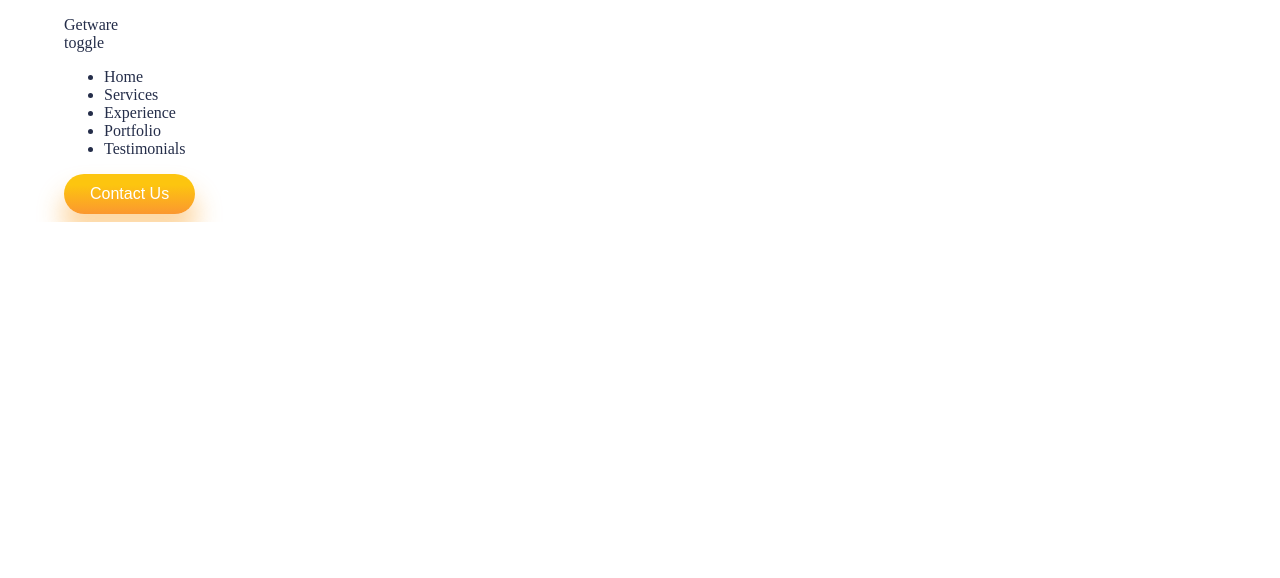
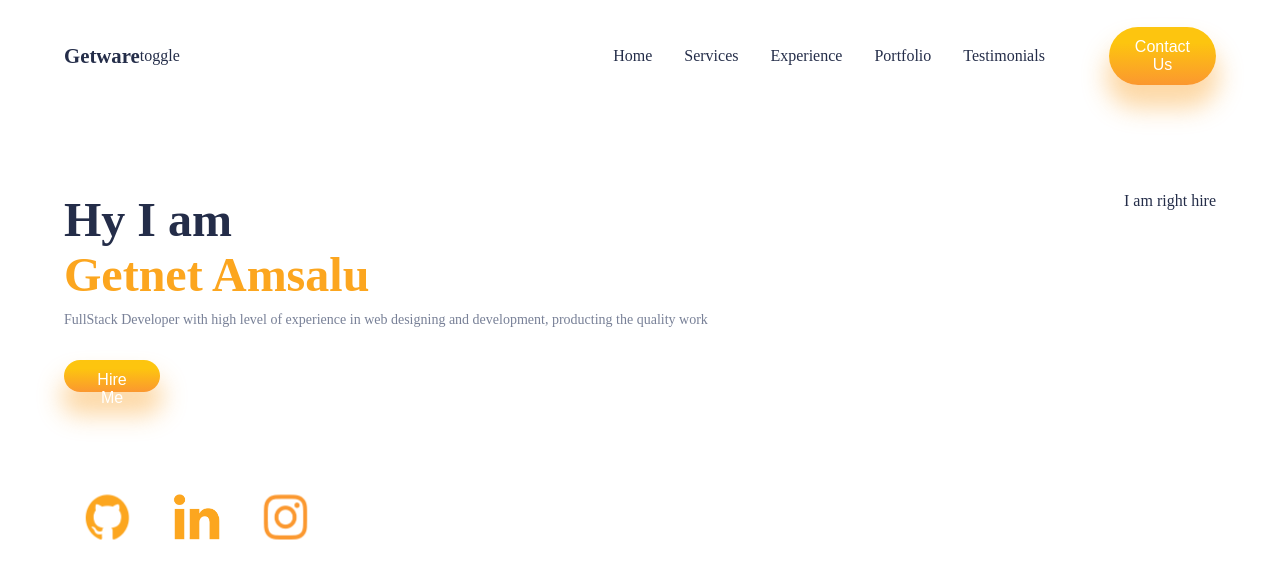
Before and after one commit to GetnetAm/Portfolio-Design-Dashboard-DesignTemplate-one, a React (Create React App) app: page / in a window 1280 px wide. Shown: the top 578 px of the page. Built offline with nearby package versions, Linux system fonts and the light colour scheme.

Commit message:
header and body design

```diff
--- a/src/App.css
+++ b/src/App.css
@@ -25,3 +25,8 @@
   font-size: 16px;
   padding: 11px 26px 11px 26px;
 }
+
+.button:hover{
+  background-color: white;
+
+}
--- a/src/App.js
+++ b/src/App.js
@@ -1,11 +1,13 @@
 
 import './App.css';
+import Intro from './components/intro/Intro';
 import Navbar from './components/navbar/Navbar';
 
 function App() {
   return (
     <div className="App">
       <Navbar />
+      <Intro />
     </div>
   );
 }
--- /dev/null
+++ b/src/components/intro/Intro.js
@@ -0,0 +1,42 @@
+import "./intro.css"
+
+import Github from "../../img/github.png"
+import LinkedIn from "../../img/linkedin.png"
+import Instagram from "../../img/instagram.png"
+
+function Intro() {
+  return (
+    <div className="intro">
+        <div className="i-left">
+        <div className="i-name">
+            <span>Hy I am </span>
+            <span>Getnet Amsalu</span>
+            <span>FullStack Developer with high level of experience in
+                web designing and development, producting the
+                quality work
+            </span>
+
+        </div>
+
+
+        <button className="button i-button">Hire Me</button>
+
+        <div className="i-icons">
+            <img src={Github} alt="" />
+            <img src={LinkedIn} alt="" />
+            <img src={Instagram} alt="" />
+
+        </div>
+
+        </div>
+
+        <div className="i-right">
+            I am right hire
+
+        </div>
+
+    </div>
+  )
+}
+
+export default Intro
--- /dev/null
+++ b/src/components/intro/intro.css
@@ -0,0 +1,55 @@
+.intro{
+    display: flex;
+    height: 77vh;
+    margin-top: 6rem;
+}
+
+.i-left{
+    display: flex;
+    position: relative;
+    flex: 1;
+    flex-direction: column;
+    gap:2rem;
+}
+
+.i-name{
+    display: flex;
+    flex-direction: column;
+}
+.i-name>:nth-child(1)
+{
+    color: var(--black);
+    font-weight: bold;
+    font-size: 3rem;
+}
+
+.i-name>:nth-child(2)
+{
+    color: var(--orange);
+    font-weight: bold;
+    font-size: 3rem;
+}
+
+.i-name>:nth-child(3){
+    font-weight: 100;
+    font-size: 14px;
+    color: var(--gray);
+    margin-top: 10px;
+}
+
+.i-button{
+    width: 6rem;
+    height: 2rem;
+}
+
+.i-icons{
+    margin-top: 3rem;
+    display: flex;
+    gap: 0rem;
+}
+.i-icons>*{
+    transform: scale(0.5);
+}
+.i-icons>*:hover{
+    cursor: pointer;
+}
--- /dev/null
+++ b/src/components/navbar/Navbar.css
@@ -0,0 +1,42 @@
+.n-wrapper{
+    height: 10vh;
+    display: flex;
+    justify-content: space-between;
+}
+.n-left{
+
+  flex: 1;
+  align-items: center;
+  display: flex;
+
+
+
+}
+.n-name{
+    font-size: 1.3rem;
+    font-weight: bold;
+}
+
+.n-right{
+    display: flex;
+    flex: 1;
+    align-items: center;
+    justify-content: center;
+    font-weight: 400;
+
+}
+
+.n-list{
+    flex: 10;
+}
+.n-list>ul{
+    display: flex;
+    gap: 2rem;
+    margin-right: 4rem;
+    list-style: none;
+}
+
+.n-list > ul > li:hover{
+    cursor: pointer;
+    color: var(--orange);
+}
--- a/src/components/navbar/Navbar.js
+++ b/src/components/navbar/Navbar.js
@@ -1,18 +1,15 @@
-import React from 'react'
+import React from "react";
+import "./Navbar.css"
 
 function Navbar() {
   return (
-    <div className='n-wrapper'>
-        <div className='n-left'>
-            <div className='n-name'>
-                Getware
-
+    <div className="n-wrapper">
+      <div className="n-left">
+        <div className="n-name">Getware</div>{''} {''}
+        <span>toggle</span>
       </div>
-            <span>toggle</span>
-
-        </div>
-        <div className='n-right'>
-            <div className='n-list'>
+      <div className="n-right">
+        <div className="n-list">
           <ul>
             <li>Home</li>
             <li>Services</li>
@@ -20,17 +17,11 @@
             <li>Portfolio</li>
             <li>Testimonials</li>
           </ul>
-
         </div>
-            <button className='button'>
-                Contact Us
-
-            </button>
-
+        <button className="button">Contact Us</button>
       </div>
-
     </div>
-  )
+  );
 }
 
-export default Navbar
+export default Navbar;
--- a/src/index.js
+++ b/src/index.js
@@ -2,7 +2,7 @@
 import ReactDOM from 'react-dom/client';
 import './index.css';
 import App from './App';
-import reportWebVitals from './reportWebVitals';
+
 
 const root = ReactDOM.createRoot(document.getElementById('root'));
 root.render(
@@ -10,8 +10,3 @@
     <App />
   </React.StrictMode>
 );
-
-// If you want to start measuring performance in your app, pass a function
-// to log results (for example: reportWebVitals(console.log))
-// or send to an analytics endpoint. Learn more: https://bit.ly/CRA-vitals
-reportWebVitals();
```
Lines whose indentation alone changed are shown as unchanged.
